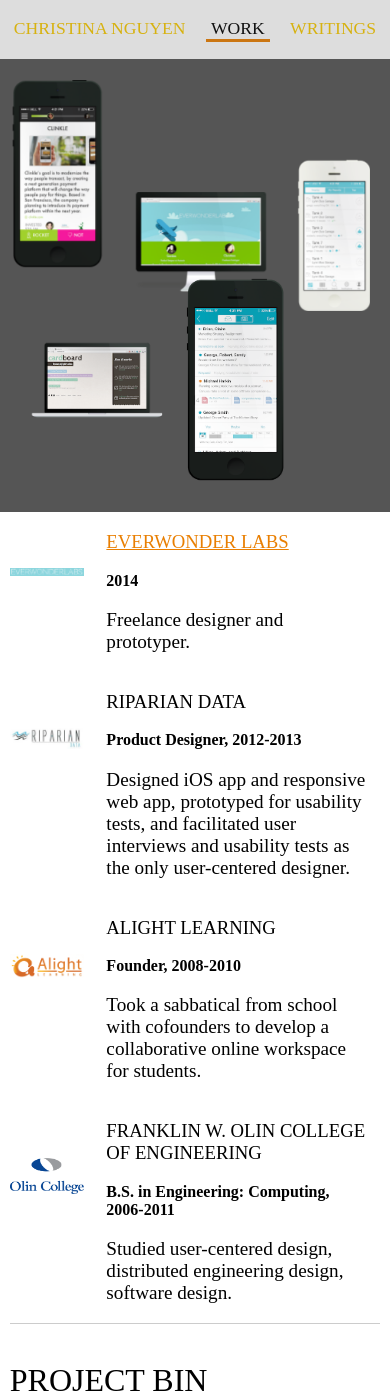
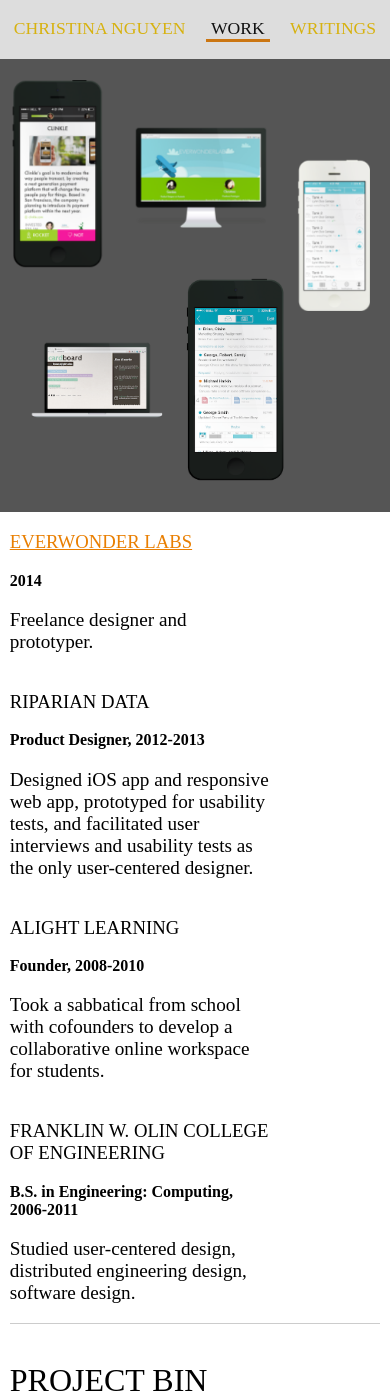
Before and after one commit to chrnguyen/chrnguyen.github.io, a Jekyll site: the page built from work/index.html, in a window 390 px wide and 1400 px high. Built offline with Jekyll 4.4.1, drawn with Linux system fonts in a browser that asks for light colours; Markdown is read by kramdown in place of the engine named in the settings.

Commit message:
mobile-friendly work page

```diff
--- a/css/workfront.css
+++ b/css/workfront.css
@@ -125,18 +125,18 @@
 	color: #b6b6b6;
 }
 
-@media only screen and (max-width: 900px){
+@media only screen and (max-width: 770px){
 
+	.everwonder img{
+		padding-top: 8em;
+	}
 
+	.anexperience img{
+		display:none;
+	}
+
+	.anexperience desc{
+		width:100%;
+	}
 
 }
-
-@media only screen and (max-width: 800px){
-
-
-}
-
-@media only screen and (max-width: 500px){
-
-
-}
--- a/work/index.html
+++ b/work/index.html
@@ -31,7 +31,7 @@
 <div class="experience content">
 
 	<div class="anexperience">
-		<img src="../images/ewllogo.jpg">
+		<img src="../images/ewllogo.png">
 		<div class="desc">
 		<h3><a href="everwonderlabs.com">Everwonder Labs</a></h3>
 		<strong>2014</strong>
```
Also changed, not shown: images/ewllogo.jpg (deleted), images/ewllogo.png (added).
